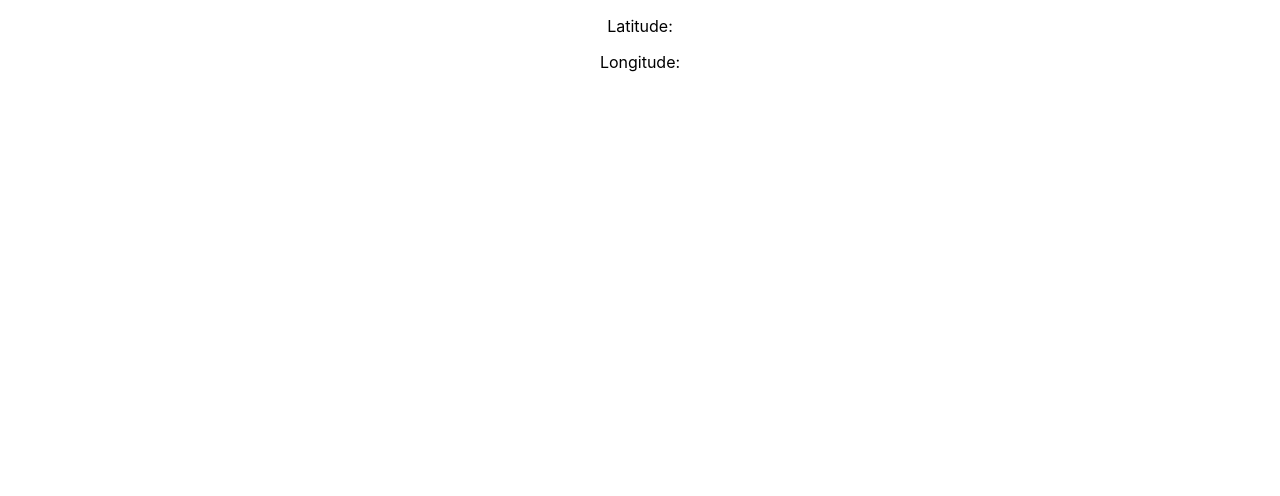
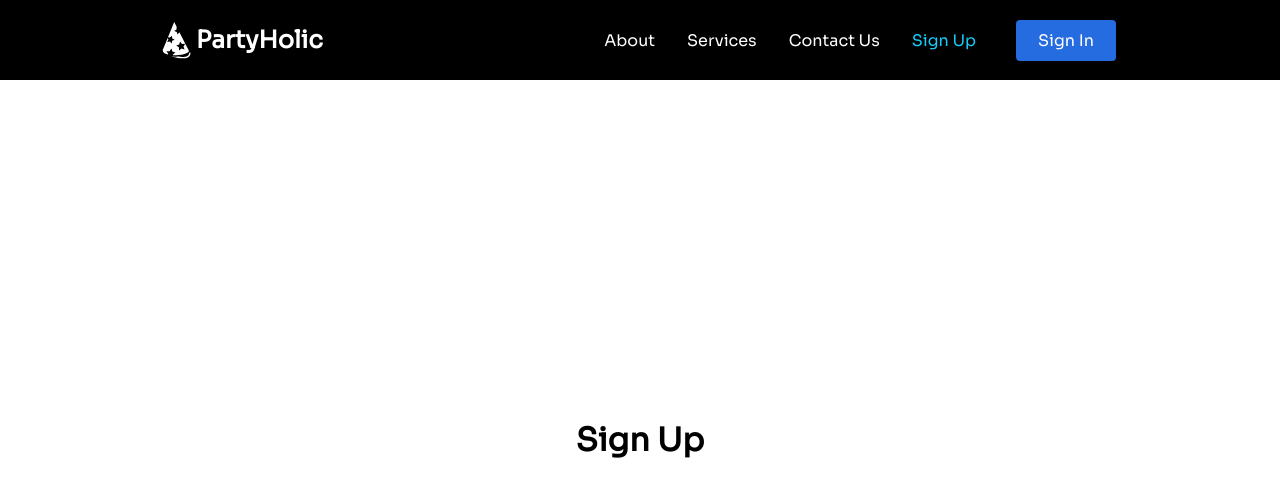
Before and after one commit to sanjanaluri/PartyHolic, a React (Create React App) app in the folder FrontEnd/: page /sign-up in a window 1280 px wide. Shown: the top 496 px of the page. Built offline with nearby package versions, Linux system fonts and the light colour scheme; no server answers.

Commit message:
Created Header with its menu and Sign In button

```diff
--- a/FrontEnd/package.json
+++ b/FrontEnd/package.json
@@ -8,7 +8,11 @@
     "@testing-library/user-event": "^13.5.0",
     "react": "^17.0.2",
     "react-dom": "^17.0.2",
+    "react-icons": "^4.3.1",
+    "react-router-dom": "^6.2.1",
     "react-scripts": "^5.0.0",
+    "style-components": "^0.1.0",
+    "styled-components": "^5.3.3",
     "web-vitals": "^2.1.4"
   },
   "scripts": {
--- a/FrontEnd/src/App.css
+++ b/FrontEnd/src/App.css
@@ -1,38 +1,8 @@
-.App {
-  text-align: center;
+@import url('https://fonts.googleapis.com/css2?family=Sora&display=swap');
+
+* {
+  font-family: 'Sora', sans-serif;
+  box-sizing: border-box;
+  margin: 0;
+  padding: 0;
 }
-
-.App-logo {
-  height: 40vmin;
-  pointer-events: none;
-}
-
-@media (prefers-reduced-motion: no-preference) {
-  .App-logo {
-    animation: App-logo-spin infinite 20s linear;
-  }
-}
-
-.App-header {
-  background-color: #282c34;
-  min-height: 100vh;
-  display: flex;
-  flex-direction: column;
-  align-items: center;
-  justify-content: center;
-  font-size: calc(10px + 2vmin);
-  color: white;
-}
-
-.App-link {
-  color: #61dafb;
-}
-
-@keyframes App-logo-spin {
-  from {
-    transform: rotate(0deg);
-  }
-  to {
-    transform: rotate(360deg);
-  }
-}
--- a/FrontEnd/src/App.js
+++ b/FrontEnd/src/App.js
@@ -1,5 +1,12 @@
 import React from "react";
 import "./App.css";
+import Navbar from './components/Navbar';
+import { BrowserRouter as Router, Route, Routes } from 'react-router-dom';
+import Home from './pages';
+import About from './pages/about';
+import Services from './pages/services';
+import Contact from './pages/contact';
+import SignUp from './pages/signup';
 
 class App extends React.Component {
   constructor(props) {
@@ -49,12 +56,17 @@ class App extends React.Component {
 
   render() {
     return (
-      <div className="App">
+      <Router>
         {this.getLocation()}
-        {/* <button onClick={this.getLocation}>Get Coordinates</button> */}
-        <p>Latitude: {this.state.latitude}</p>
-        <p>Longitude: {this.state.longitude}</p>
-      </div>
+        <Navbar />
+        <Routes>
+          <Route path='/' exact element={<Home />} />
+          <Route path='/about' element={<About/>} />
+          <Route path='/services' element={<Services/>} />
+          <Route path='/contact-us' element={<Contact/>} />
+          <Route path='/sign-up' element={<SignUp/>} />
+        </Routes>
+      </Router>
     );
   }
 }
--- /dev/null
+++ b/FrontEnd/src/components/Navbar/NavarElements.js
@@ -0,0 +1,78 @@
+import { FaBars } from 'react-icons/fa';
+import { NavLink as Link } from 'react-router-dom';
+import styled from 'styled-components';
+
+export const Nav = styled.nav`
+  background: #000;
+  height: 80px;
+  display: flex;
+  justify-content: space-between;
+  padding: 0.5rem calc((100vw - 1000px) / 2);
+  z-index: 10;
+`;
+
+export const NavLink = styled(Link)`
+  color: #fff;
+  display: flex;
+  align-items: center;
+  text-decoration: none;
+  padding: 0 1rem;
+  height: 100%;
+  cursor: pointer;
+  &.active {
+    color: #15cdfc;
+  }
+`;
+
+export const Bars = styled(FaBars)`
+  display: none;
+  color: #fff;
+  @media screen and (max-width: 768px) {
+    display: block;
+    position: absolute;
+    top: 0;
+    right: 0;
+    transform: translate(-100%, 75%);
+    font-size: 1.8rem;
+    cursor: pointer;
+  }
+`;
+
+export const NavMenu = styled.div`
+  display: flex;
+  align-items: center;
+  margin-right: -24px;
+  /* Second Nav */
+  margin-right: 24px;
+  @media screen and (max-width: 768px) {
+    display: none;
+  }
+`;
+
+export const NavBtn = styled.nav`
+  display: flex;
+  align-items: center;
+  margin-right: 24px;
+  @media screen and (max-width: 768px) {
+    display: none;
+  }
+`;
+
+export const NavBtnLink = styled(Link)`
+  border-radius: 4px;
+  background: #256ce1;
+  padding: 10px 22px;
+  color: #fff;
+  outline: none;
+  border: none;
+  cursor: pointer;
+  transition: all 0.2s ease-in-out;
+  text-decoration: none;
+  /* Second Nav */
+  margin-left: 24px;
+  &:hover {
+    transition: all 0.2s ease-in-out;
+    background: #fff;
+    color: #010606;
+  }
+`;
--- /dev/null
+++ b/FrontEnd/src/components/Navbar/index.js
@@ -0,0 +1,42 @@
+import React from 'react';
+import {GiPartyHat} from 'react-icons/gi'
+import {
+  Nav,
+  NavLink,
+  Bars,
+  NavMenu,
+  NavBtn,
+  NavBtnLink
+} from './NavarElements';
+
+const Navbar = () => {
+  return (
+    <>
+      <Nav>
+        <NavLink to='/'>
+          <GiPartyHat size={40}/>
+          <h1>PartyHolic</h1>
+        </NavLink>
+        <Bars />
+        <NavMenu>
+          <NavLink to='/about' activeStyle>
+            About
+          </NavLink>
+          <NavLink to='/services' activeStyle>
+            Services
+          </NavLink>
+          <NavLink to='/contact-us' activeStyle>
+            Contact Us
+          </NavLink>
+          <NavLink to='/sign-up' activeStyle>
+            Sign Up
+          </NavLink>
+          {/* Second Nav */}
+          <NavBtnLink to='/sign-in'>Sign In</NavBtnLink>
+        </NavMenu>
+      </Nav>
+    </>
+  );
+};
+
+export default Navbar;
--- /dev/null
+++ b/FrontEnd/src/pages/about.js
@@ -0,0 +1,18 @@
+import React from 'react';
+
+const About = () => {
+  return (
+    <div
+      style={{
+        display: 'flex',
+        justifyContent: 'center',
+        alignItems: 'center',
+        height: '90vh'
+      }}
+    >
+      <h1>About</h1>
+    </div>
+  );
+};
+
+export default About;
--- /dev/null
+++ b/FrontEnd/src/pages/contact.js
@@ -0,0 +1,18 @@
+import React from 'react';
+
+const Contact = () => {
+  return (
+    <div
+      style={{
+        display: 'flex',
+        justifyContent: 'center',
+        alignItems: 'center',
+        height: '90vh'
+      }}
+    >
+      <h1>Contact Us</h1>
+    </div>
+  );
+};
+
+export default Contact;
--- /dev/null
+++ b/FrontEnd/src/pages/index.js
@@ -0,0 +1,18 @@
+import React from 'react';
+
+const Home = () => {
+  return (
+    <div
+      style={{
+        display: 'flex',
+        justifyContent: 'center',
+        alignItems: 'center',
+        height: '90vh'
+      }}
+    >
+      <h1>Home</h1>
+    </div>
+  );
+};
+
+export default Home;
--- /dev/null
+++ b/FrontEnd/src/pages/services.js
@@ -0,0 +1,18 @@
+import React from 'react';
+
+const Services = () => {
+  return (
+    <div
+      style={{
+        display: 'flex',
+        justifyContent: 'center',
+        alignItems: 'center',
+        height: '90vh'
+      }}
+    >
+      <h1>Services</h1>
+    </div>
+  );
+};
+
+export default Services;
--- /dev/null
+++ b/FrontEnd/src/pages/signup.js
@@ -0,0 +1,18 @@
+import React from 'react';
+
+const SignUp = () => {
+  return (
+    <div
+      style={{
+        display: 'flex',
+        justifyContent: 'center',
+        alignItems: 'center',
+        height: '90vh'
+      }}
+    >
+      <h1>Sign Up</h1>
+    </div>
+  );
+};
+
+export default SignUp;
```
Also changed, not shown: FrontEnd/src/components/temp.js (added), 1 other file (tests, documents, lock files or other folders).
